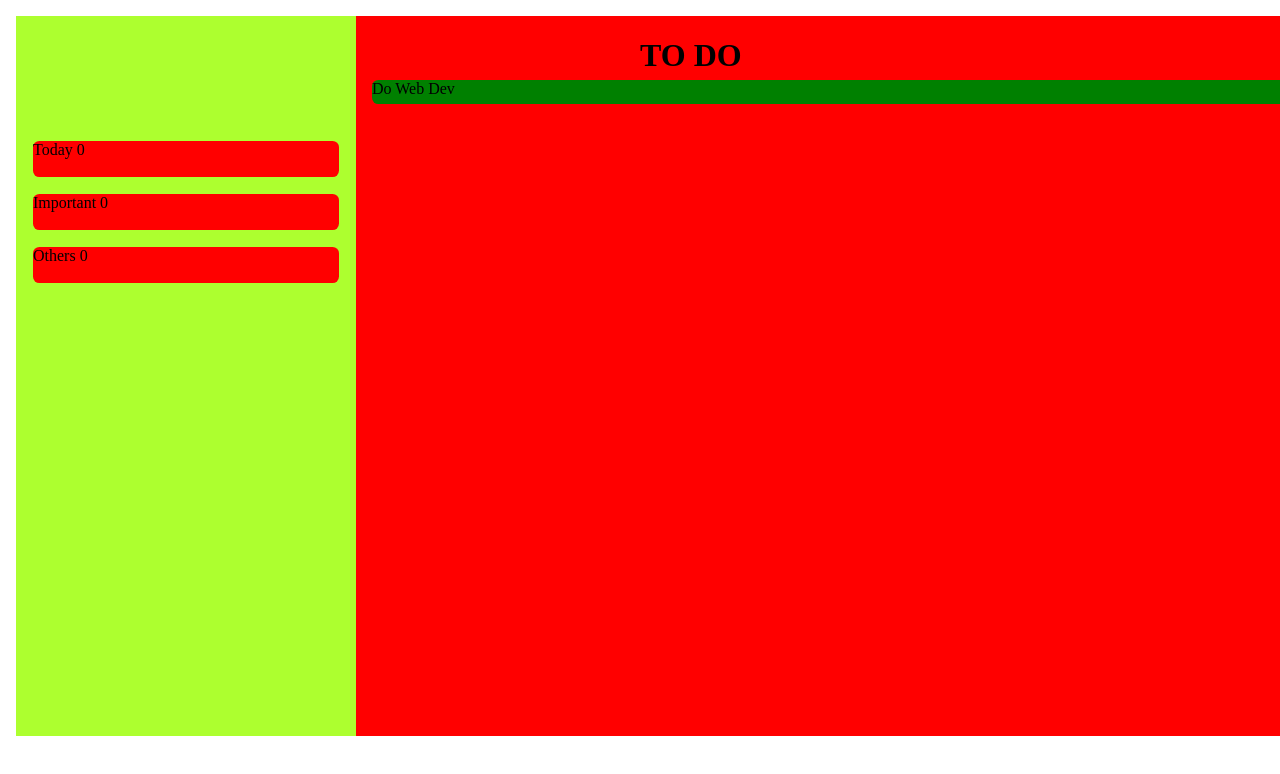
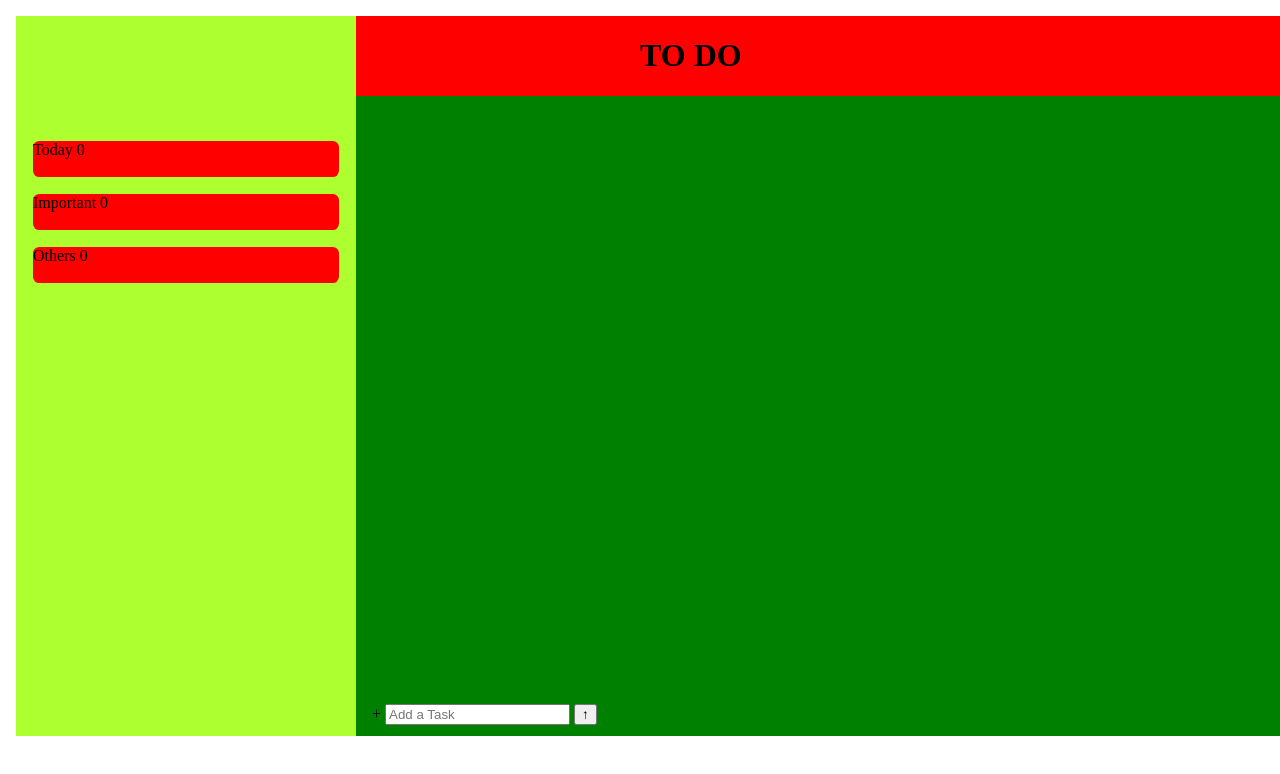
Before and after one commit to aaakashk/To-Do, a plain HTML site: page index.html in a window 1280 px wide. Shown: the top 774 px of the page. Drawn offline with Linux system fonts and the light colour scheme.

Commit message:
can extract text from input field

```diff
--- a/index.html
+++ b/index.html
@@ -22,9 +22,15 @@
             </div>
         </div>
         <div class="mainpage">
-            <div class="todo-1">
+            <!-- <div class="todo-1">
                  Do Web Dev</div>
-        </div>
+        </div> -->
+        <footer class="create-todos">
+            <label for="prompt">&plus;</label>
+            <input type="text" placeholder="Add a Task" name="create-new-todo" id="prompt">
+            <button>&UpArrow;</button>
+            <p></p>
+        </footer>
     </div>
     <script src="to-do.js"></script>
 </body>
--- a/styles.css
+++ b/styles.css
@@ -23,8 +23,10 @@ body {
 }
 
 .mainpage {
-    height: 100%;
+    height: 40em;
     width: 75%;
+    background-color: green;
+    transform: translateY(5em);
 }
 
 .topic {
@@ -47,3 +49,7 @@ body {
 .count {
     transform: translate(30em, 5em);
 }
+
+.create-todos {
+    transform: translate(1em, 38em);
+}
--- a/to-do.js
+++ b/to-do.js
@@ -0,0 +1,8 @@
+const text = document.querySelector("input");
+const btn = document.querySelector("button");
+const para = document.querySelector("p");
+function getValue() {
+    para.innerHTML = text.value;
+}
+
+btn.addEventListener("click", getValue);
```
